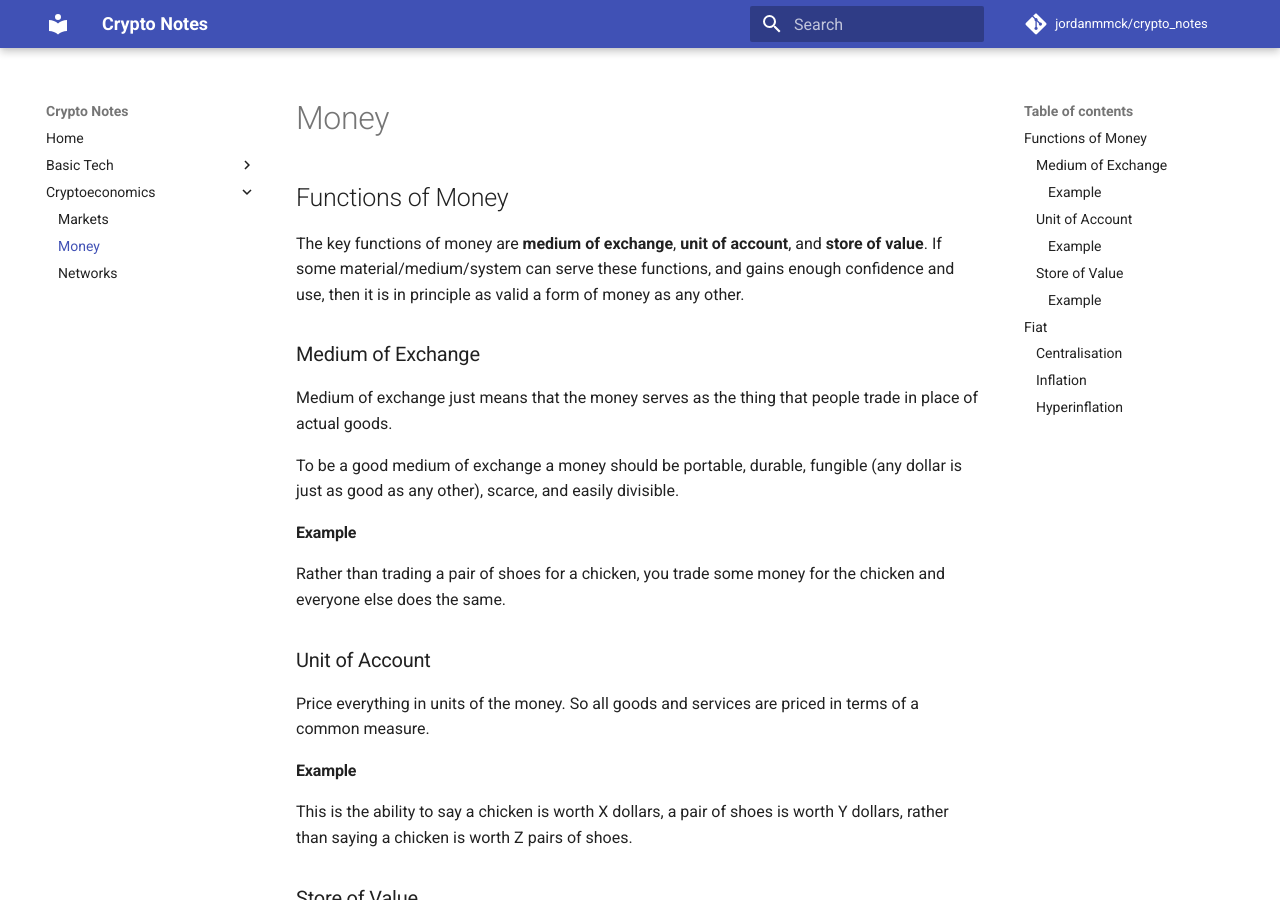
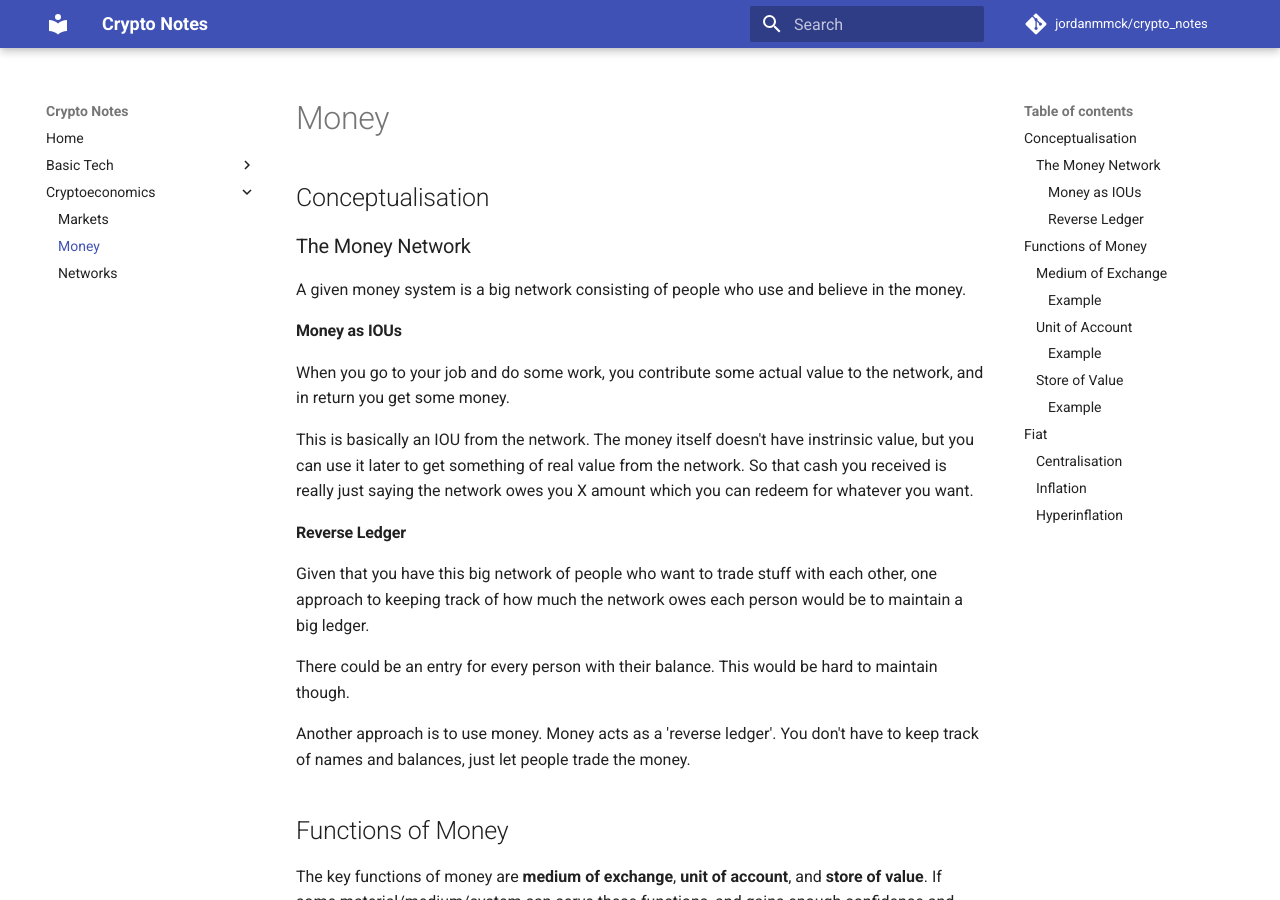
Before and after one commit to brianorwhatever/blockchain, an MkDocs documentation site: the page built from Notes/cryptoeconomics/money.md, in a window 1280 px wide and 900 px high. Built offline with MkDocs 1.6.1 and Material for MkDocs 9.7.7, drawn with Linux system fonts in a browser that asks for light colours; comment, search, counter and statistics services are not loaded; old or Windows-style settings are respelled for this version of MkDocs.

Commit message:
moooore writing

```diff
--- a/Notes/cryptoeconomics/money.md
+++ b/Notes/cryptoeconomics/money.md
@@ -1,3 +1,20 @@
+## Conceptualisation
+
+### The Money Network
+A given money system is a big network consisting of people who use and believe in the money.
+
+#### Money as IOUs
+When you go to your job and do some work, you contribute some actual value to the network, and in return you get some money.
+
+This is basically an IOU from the network. The money itself doesn't have instrinsic value, but you can use it later to get something of real value from the network. So that cash you received is really just saying the network owes you X amount which you can redeem for whatever you want.
+
+#### Reverse Ledger
+Given that you have this big network of people who want to trade stuff with each other, one approach to keeping track of how much the network owes each person would be to maintain a big ledger.
+
+There could be an entry for every person with their balance. This would be hard to maintain though.
+
+Another approach is to use money. Money acts as a 'reverse ledger'. You don't have to keep track of names and balances, just let people trade the money.
+
 ## Functions of Money
 The key functions of money are **medium of exchange**, **unit of account**, and **store of value**. If some material/medium/system can serve these functions, and gains enough confidence and use, then it is in principle as valid a form of money as any other.
 
--- a/mkdocs.yml
+++ b/mkdocs.yml
@@ -24,6 +24,8 @@ pages:
     - 'Markets': 'cryptoeconomics/markets.md'
     - 'Money': 'cryptoeconomics/money.md'
     - 'Networks': 'cryptoeconomics/networks.md'
+# - Cryptocurrencies High-level:
+#     - 'Byzantine Generals Problem': 'crypto_highlevel/byzantine.md'
 
 # options
 extra:
```
Also changed, not shown: Notes/crypto_highlevel/byzantine.md (+3 -4 lines), Notes/crypto_highlevel/sybil.md (added, +5 -0 lines), Notes/cryptoeconomics/markets.md (+10 -1 lines), Notes/cryptoeconomics/networks.md (+7 -0 lines), README.md (+1 -0 lines), Notes/ethereum/development.md (added).
